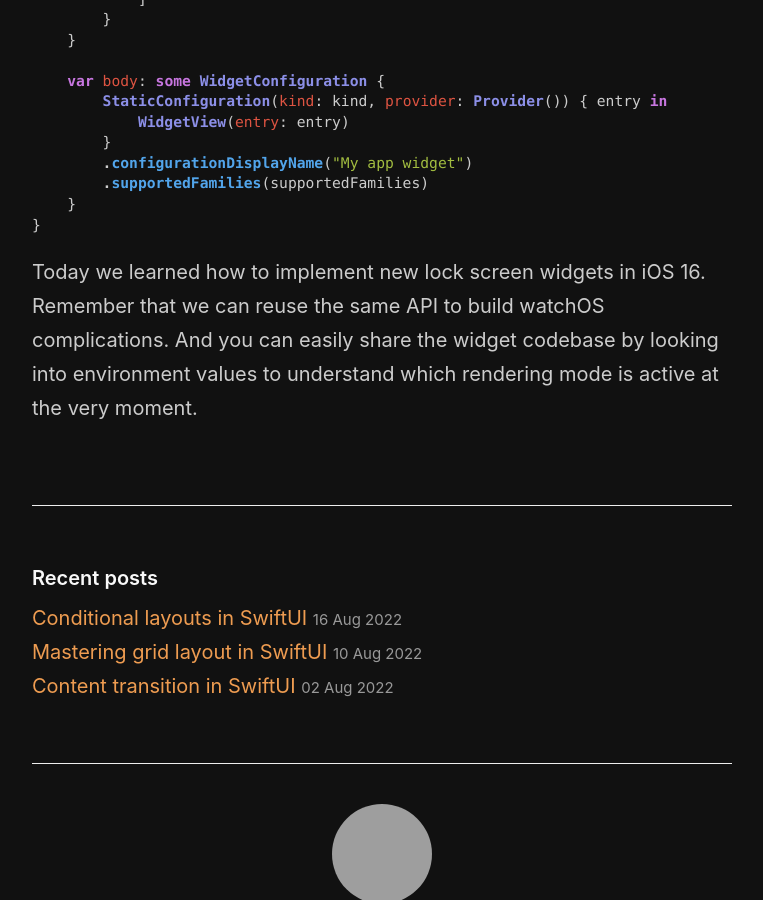
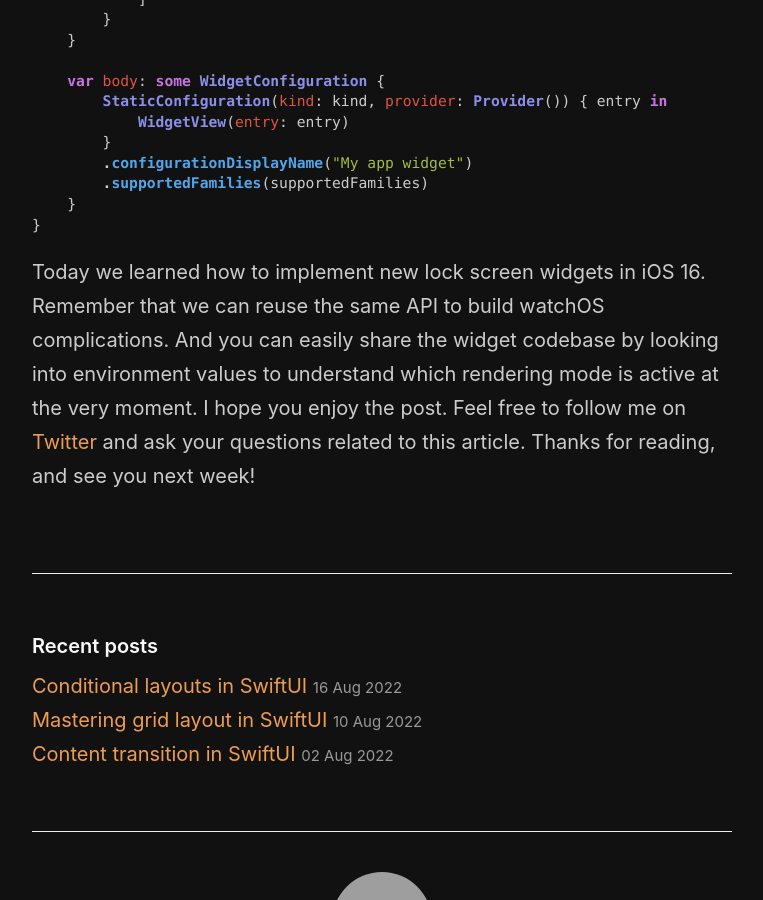
Before and after one commit to mecid/mecid.github.io, a Jekyll site: the page built from _posts/2022-08-30-lock-screen-widgets-in-swiftui.md, in a window 1280 px wide and 900 px high, scrolled down 4409 px, cut to the strip 0-900 px from the top of the window. Shown: the whole strip, without its empty margins (258-1021 px from the left). Built offline with Jekyll 4.4.1, drawn with Linux system fonts in a browser that asks for light colours; grey boxes are pictures that could not be loaded.

Commit message:
lock screen widgets conclusion added

````diff
--- a/_posts/2022-08-30-lock-screen-widgets-in-swiftui.md
+++ b/_posts/2022-08-30-lock-screen-widgets-in-swiftui.md
@@ -172,4 +172,4 @@ struct MyAppWidget: Widget {
 }
 ```
 
-Today we learned how to implement new lock screen widgets in iOS 16. Remember that we can reuse the same API to build watchOS complications. And you can easily share the widget codebase by looking into environment values to understand which rendering mode is active at the very moment.
+Today we learned how to implement new lock screen widgets in iOS 16. Remember that we can reuse the same API to build watchOS complications. And you can easily share the widget codebase by looking into environment values to understand which rendering mode is active at the very moment. I hope you enjoy the post. Feel free to follow me on [Twitter](https://twitter.com/mecid) and ask your questions related to this article. Thanks for reading, and see you next week!
````
